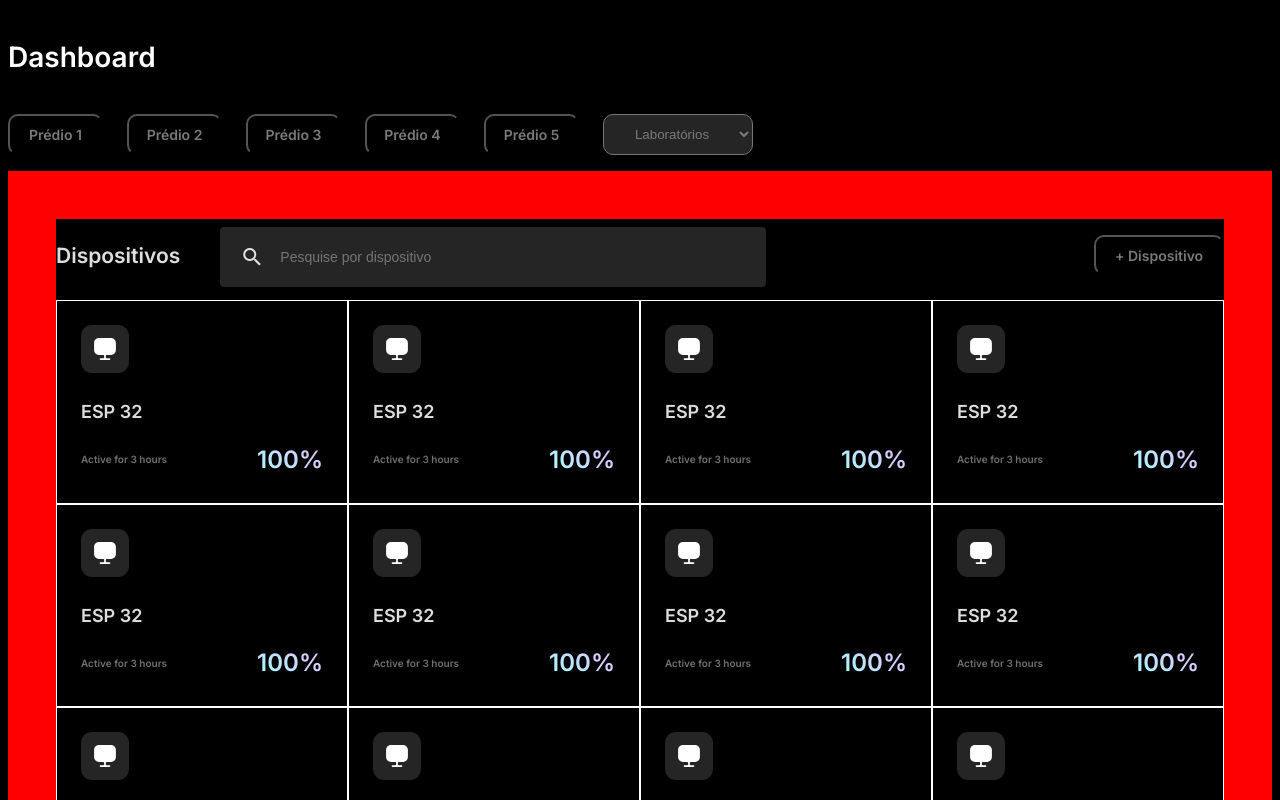
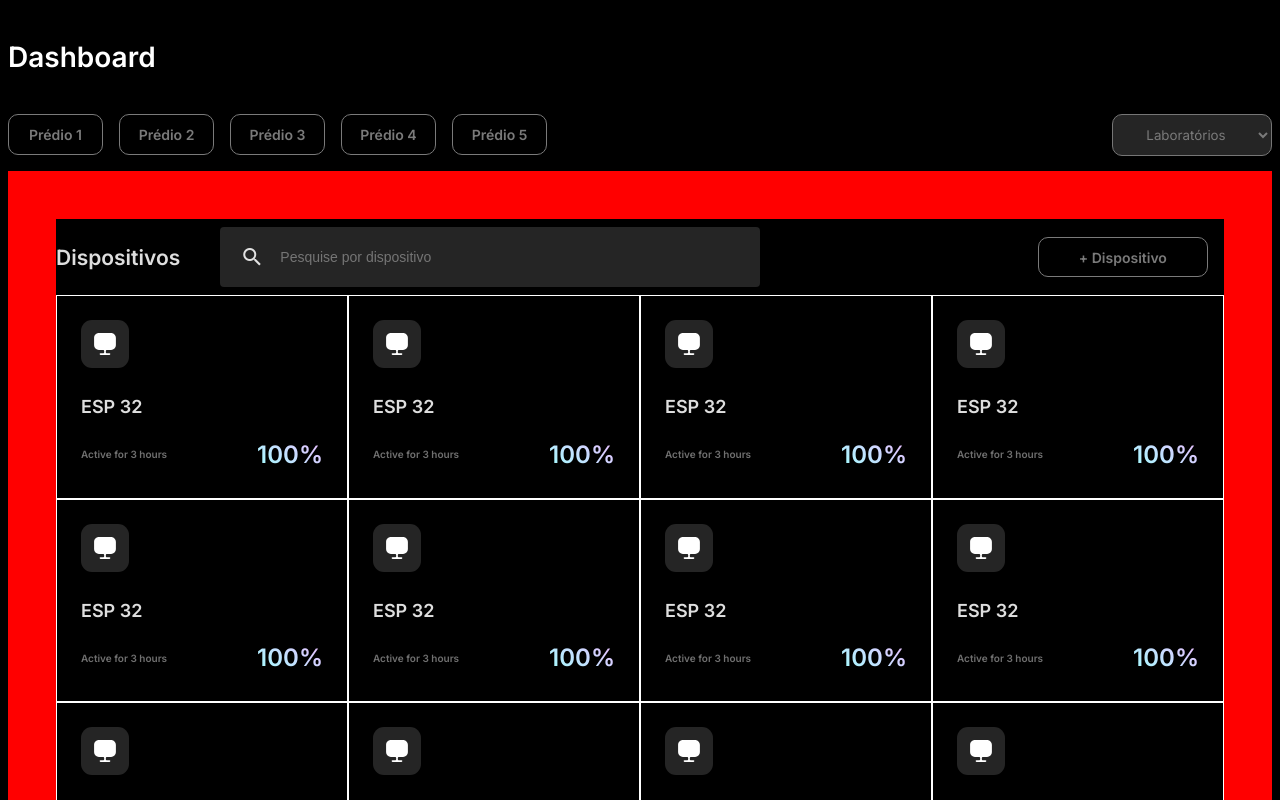
Before and after one commit to 2022M4T1-Inteli/Locus, a React (Vite) app in the folder src/front/: page / in a window 1280 px wide. Shown: the top 800 px of the page. Built offline with nearby package versions, Linux system fonts and the light colour scheme.

Commit message:
Manutenção
Melhorias e manutenção do código

```diff
--- a/src/front/src/components/Card/index.jsx
+++ b/src/front/src/components/Card/index.jsx
@@ -12,13 +12,17 @@ export function Card() {
   const [modalOpen, setModalOpen] = useState(false);
 
   return (
+
     <div className="App">
+      {modalOpen && <Modal setOpenModal={setModalOpen} />}
       <div className="Layout">
         <div className="Top">
-          <h1>Dispositivos</h1>
+          <div className="container-search">
+          <h1 className="title-top">Dispositivos</h1>
           <div className="Search">
             <i className="material-icons">search</i>
             <input type="text" placeholder="Pesquise por dispositivo" />
+          </div>
           </div>
           <button
             className="button-modal"
@@ -27,7 +31,7 @@ export function Card() {
             + Dispositivo
           </button>
 
-          {modalOpen && <Modal setOpenModal={setModalOpen} />}
+
         </div>
         <div className="Card">
           {count.map((item) => {
--- a/src/front/src/components/Card/styles.css
+++ b/src/front/src/components/Card/styles.css
@@ -24,13 +24,18 @@
   display: flex;
   flex-direction: row;
   width: 100%;
+  align-items: center;
+    justify-content: space-between;
 }
 
-.Top > h1 {
-  margin-top: 1.5rem;
+.title-top {
   margin-right: 2rem;
-  margin-bottom: 2rem;
   font-size: 1.3125rem;
+}
+.container-search{
+  display: flex;
+  align-items: center;
+  width: 100%;
 }
 
 .Search {
@@ -46,6 +51,7 @@
   border-radius: 4px;
   position: relative;
   transition: 0.3s all;
+  max-width: 500px;
 }
 
 .Search:hover {
@@ -68,8 +74,6 @@
 
 .button-modal{
   width: fit-content;
-  margin-left: 20rem;
-  margin-top: 1rem;
   width: 200px;
   height: 40px;
   cursor: pointer;
--- a/src/front/src/components/Modal/Modal.css
+++ b/src/front/src/components/Modal/Modal.css
@@ -1,3 +1,15 @@
+.background {
+  position: fixed;
+  background: rgb(255, 255, 255, 0.5);
+  min-height: 100%;
+  top: 0;
+  left: 0;
+  right: 0;
+  display: flex;
+  z-index: 4;
+  align-items: center;
+}
+
 .modal {
   width: 18.75rem;
   padding: 1.25rem;
@@ -10,12 +22,11 @@
   left: 50%;
   margin-top: -75px; /* Metade da altura */
   margin-left: -125px; /* Metade da largura */
-
 }
 
 .header {
   font-family: "Inter", normal;
-    font-size: 1rem;
+  font-size: 1.4rem;
   color: #ffff;
   font-weight: 600;
   margin-bottom: 1rem;
@@ -44,12 +55,15 @@
   background-color: #252525;
   font-family: "Inter", sans-serif;
   border: none;
+  display: flex;
   color: rgb(38, 37, 37);
+  padding: 0px 5px;
 }
 
 .button-add {
   border: none;
   margin-left: 0.188rem;
+  margin-right: 0 !important;
 }
 
 .button-cancel {
@@ -76,3 +90,8 @@
   opacity: 1;
   cursor: pointer;
 }
+
+.button-cancel:active,
+.button-cancel:focus {
+  background: #f4511e !important;
+}
--- a/src/front/src/components/Navbar/Filter.css
+++ b/src/front/src/components/Navbar/Filter.css
@@ -1,13 +1,17 @@
 .justify{
-    align-self: flex-end;
+    width: fit-content;
 }
 
 select{
+    font-family: "Inter", normal;
     background-color: #252525;
     color: #7A7A7A;
-    width: 150px;
-    height: 41px;
+    width: 10rem;
+    padding: 0.7rem;
+    /* width: 150px;
+    height: 41px; */
     border-radius: 10px;
+    cursor: pointer;
 }
 
 option{
--- a/src/front/src/components/Navbar/Navbar.css
+++ b/src/front/src/components/Navbar/Navbar.css
@@ -1,24 +1,31 @@
-@import url('https://fonts.googleapis.com/css2?family=Inter:display=swap');
+@import url("https://fonts.googleapis.com/css2?family=Inter:display=swap");
 
-*{
+* {
   background-color: black;
 }
 
-.navbar{
+.navbar {
   display: flex;
+  align-items: flex-start;
+  justify-content: space-between;
   gap: 24px;
-    align-items: flex-start;
   padding: 0px;
-    width: 570px;
+  width: 100%;
   height: 41px;
   margin-top: 2.5rem;
   margin-bottom: 1rem;
 }
 
-button{
-    font-family: 'Inter', sans-serif;
+.div-button {
+    display: flex;
+}
+
+button {
+  font-family: "Inter", sans-serif;
   font-size: 0.875rem;
-    color: #7A7A7A;
+  color: #7a7a7a;
+  border: 1px solid #7a7a7a;
+  margin-right: 1rem;
   font-weight: 600;
   width: 95px;
   height: 41px;
@@ -26,7 +33,8 @@ button{
   cursor: pointer;
 }
 
-button:active, button:focus  {
-    background: linear-gradient(225deg, #EDBAFF 0%, #A1FFFF 100%);
+button:active,
+button:focus {
+  background: linear-gradient(225deg, #edbaff 0%, #a1ffff 100%);
   color: black;
 }
--- a/src/front/src/components/Navbar/Navbar.jsx
+++ b/src/front/src/components/Navbar/Navbar.jsx
@@ -5,13 +5,17 @@ export function Navbar({Prédio}) {
   return (
 
     <div className="navbar">
+      <div className="div-button">
       {Prédio.map((elem) => {
         return (
           <div key={elem}>
             <button>{elem}</button>
           </div>)
       })}
+      </div>
+      <div>
       <Filter></Filter>
+      </div>
     </div>
   )
 }
```
Lines whose indentation alone changed are shown as unchanged.
